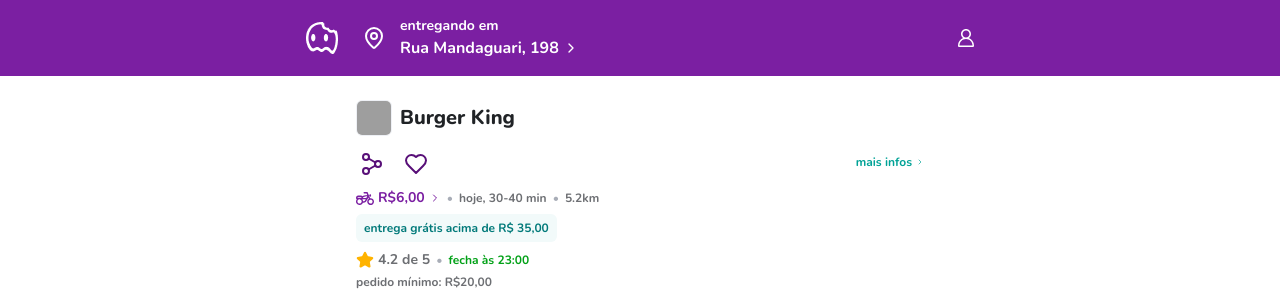
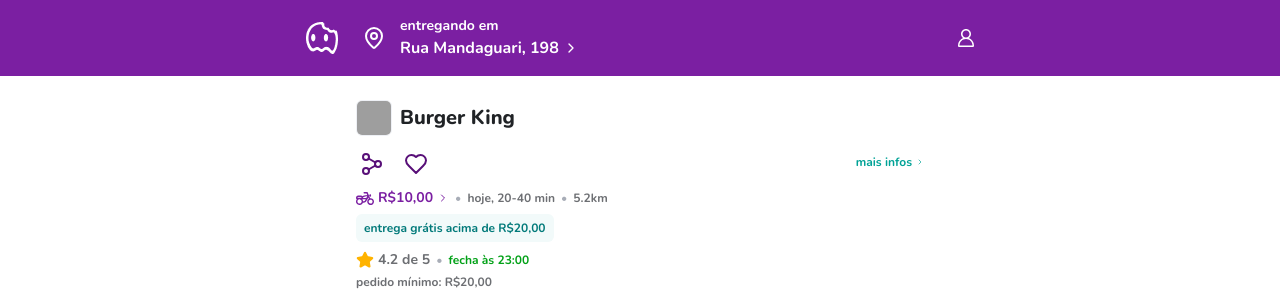
Before and after one commit to erickmohor/aiqfome, a Next.js app: page /estabelecimentos/burger-king in a window 1280 px wide. Shown: the top 291 px of the page. Built offline with nearby package versions, Linux system fonts and the light colour scheme; grey boxes are pictures that could not be loaded.

Commit message:
feat: add establishment variables instead of fixed values

```diff
--- a/app/_components/delivery-info.tsx
+++ b/app/_components/delivery-info.tsx
@@ -1,7 +1,13 @@
 import { ChevronRight } from "lucide-react";
 import Image from "next/image";
+import { IEstablishment } from "../_services/establishment";
+import { formatCurrency } from "../_helpers/price";
 
-export default function DeliveryInfo() {
+interface DeliveryInfoProps {
+  establishment: IEstablishment;
+}
+
+export default function DeliveryInfo({ establishment }: DeliveryInfoProps) {
   return (
     <>
       <div className="flex items-center gap-1.5">
@@ -15,14 +21,20 @@
             className="object-fit w-[18px]"
           />
 
-          <span className="text-sm font-bold">R$6,00</span>
+          <span className="text-sm font-bold">
+            {establishment?.delivery_fees[0]?.value &&
+              formatCurrency(establishment.delivery_fees[0].value)}
+          </span>
 
           <ChevronRight size={12} />
         </div>
 
         <div className="text-neutrals-400 text-xs font-bold">•</div>
 
-        <span className="text-light text-xs font-bold">hoje, 30-40 min</span>
+        <span className="text-light text-xs font-bold">
+          hoje, {establishment.delivery_time_in_minutes.min}-
+          {establishment.delivery_time_in_minutes.max} min
+        </span>
 
         <div className="text-neutrals-400 text-xs font-bold">•</div>
 
@@ -31,7 +43,9 @@
 
       <div className="mt-1.5 flex w-fit items-center rounded-sm bg-teal-50 px-2 py-1.5">
         <span className="text-xs font-bold text-teal-600">
-          entrega grátis acima de R$ 35,00
+          entrega grátis acima de{" "}
+          {establishment?.min_purchase_value &&
+            formatCurrency(establishment.min_purchase_value)}
         </span>
       </div>
     </>
```
